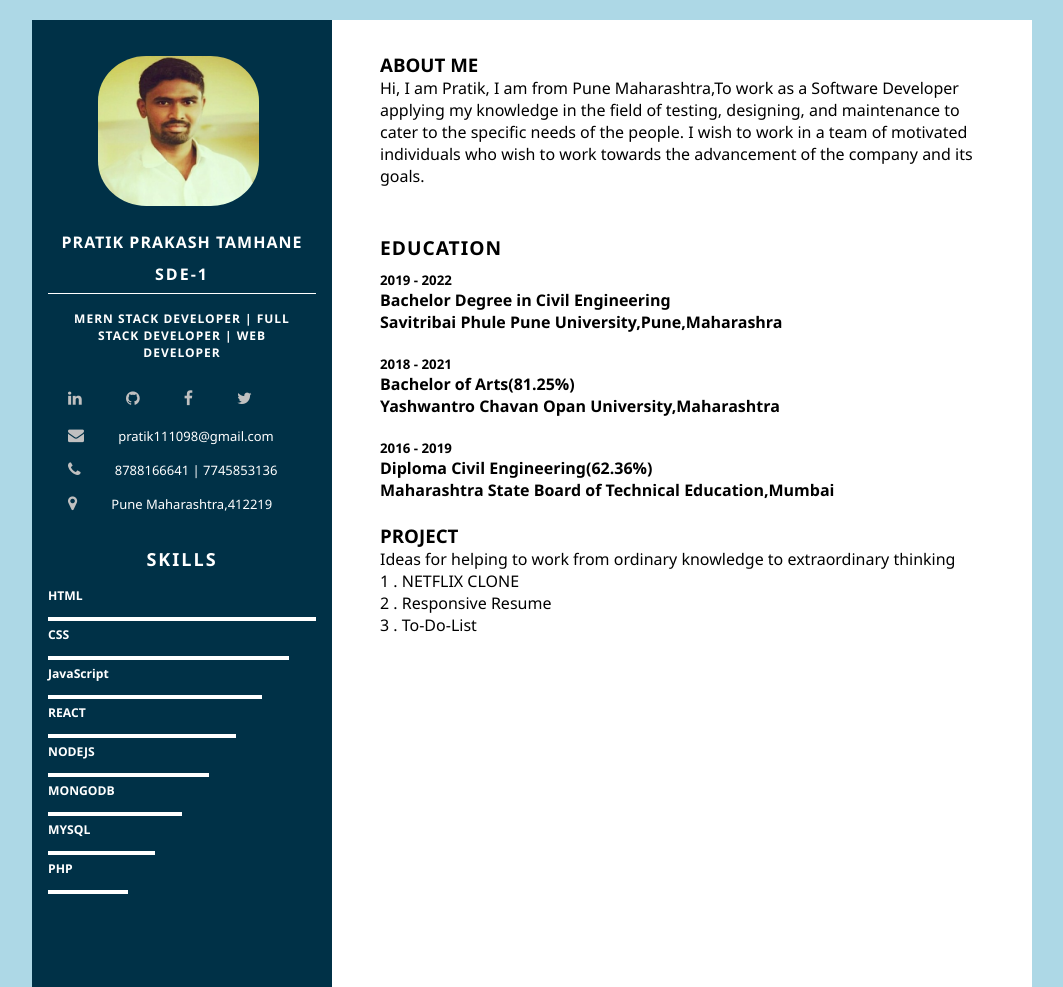
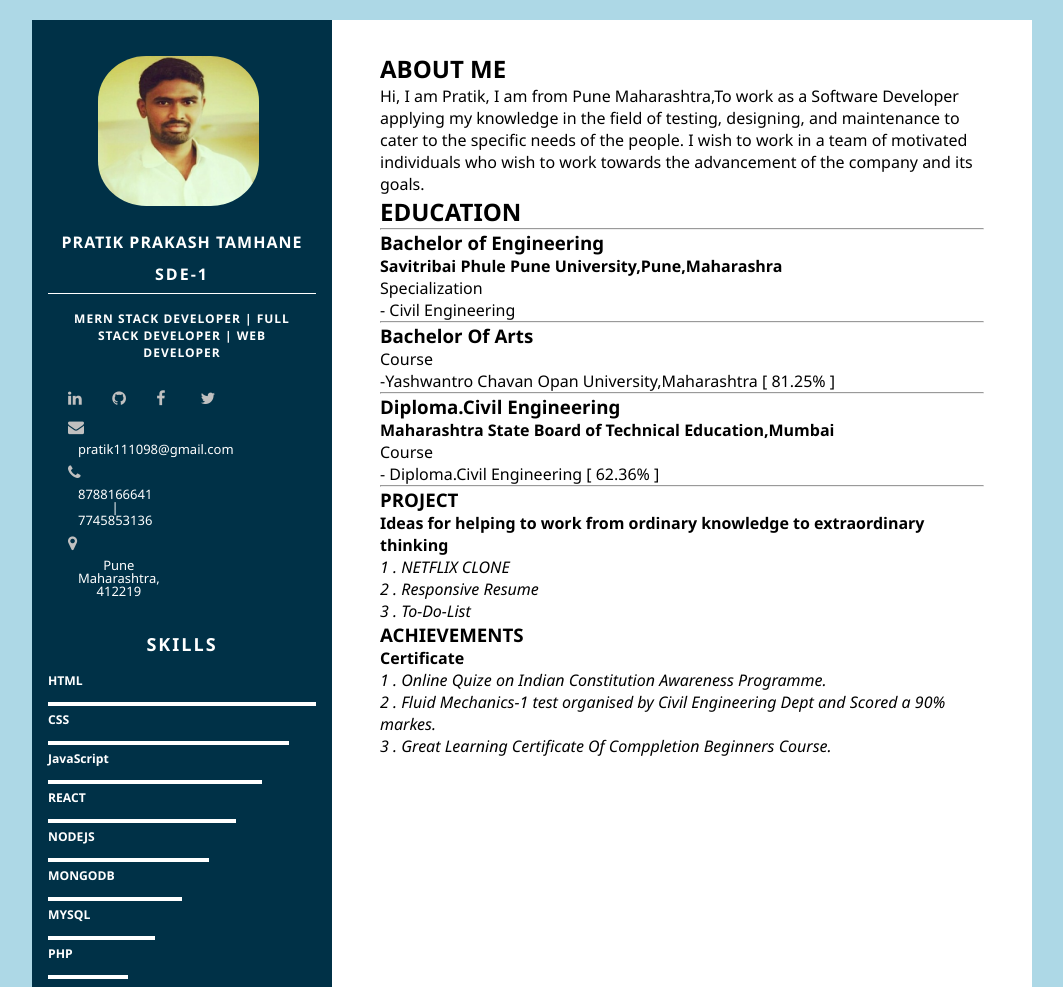
Before and after one commit to pratiktamhane/Responsive-Resume-using-CSS-Grid---Responsive-Resume-using-CSS-Grid---bfy8sww7425v, a plain HTML site: page index.html in a window 1280 px wide. Shown: the top 987 px of the page, without its empty margins (32-1095 px from the left). Drawn offline with Linux system fonts and the light colour scheme.

Commit message:
Update index.html

```diff
--- a/index.html
+++ b/index.html
@@ -11,7 +11,8 @@
 
     <link rel="preconnect" href="https://fonts.googleapis.com">
     <link rel="preconnect" href="https://fonts.gstatic.com" crossorigin>
-    <link rel="stylesheet" href="./style.css">
+    <link rel="stylesheet" href="style.css">
+    <link rel="stylesheet" href="/css/all.css">
     <link href="https://fonts.googleapis.com/css2?family=Poppins:wght@100;300;400;600&display=swap" rel="stylesheet">
     <link rel="stylesheet" href="https://cdnjs.cloudflare.com/ajax/libs/font-awesome/4.7.0/css/font-awesome.min.css">
 
@@ -27,29 +28,32 @@
                     <h2 class="name">PRATIK PRAKASH TAMHANE</h2>
                     <h4 class="designation">SDE-1</h4>
 
-                    <p class="description">Mern Stack Developer | Full Stack Developer | Web Developer
+                    <p class="description">mern stack developer | full stack developer | web developer
                     </p>
                 </div>
 
                 <div class="contact-item">
                     <span class="socia-media">
 
-                        <a href="https://www.linkedin.com/in/pratik-tamhane-583023217" target="_blank"><i class="fab fa fa-linkedin"></i></a>
-                        <a href="https://github.com/pratiktamhane" target="_blank"><i class="fab fa fa-github"></i></a>
+                        <a href="https://www.linkedin.com/in/pratik-tamhane-583023217" target="new" class="icons"><i
+                                class="fab fa fa-linkedin"></i></a>
+                        <a href="https://github.com/pratiktamhane" target="new" class="icons"><i
+                                class="fab fa fa-github"></i></a>
+                        <a href="https://www.facebook.com/" target="new" class="icons"><i
+                                class="fab fa fa-facebook"></i></a>
 
-                        <i class="fab fa fa-facebook"></i>
-                        <i class="fab fa fa-twitter"></i>
+                        <i class="fab fa fa-twitter"></i></a>
                     </span>
 
                     <div class="personal-details">
-                        <span class="icon"><i class="fa fa-envelope" aria-hidden="true"></i></span>
-                        <span class="text">pratik111098@gmail.com</span>
+                        <i class="fas fa fa-envelope">
+                            <p class="text">pratik111098@gmail.com</p>
                         </i> <br>
-                        <span class="icon"><i class="fa fa-phone" aria-hidden="true"></i></span>
+                        <i class="fas fa fa-phone">
                             <p class="text">8788166641 | 7745853136</p>
                         </i><br>
-                        <span class="icon"><i class="fa fa-map-marker" aria-hidden="true"></i></span>
-                            <p class="text">Pune Maharashtra,412219</p>
+                        <i class="fas fa fa-map-marker">
+                            <p class="text">Pune Maharashtra, 412219</p>
                         </i>
                     </div>
 
@@ -114,43 +118,65 @@
         <section class="right-section">
             <div class="right-main-content">
                 <div class="right-title">
-                    <h3>ABOUT ME</h3>
-                    <p>Hi, I am Pratik, I am from Pune Maharashtra,To work as a Software Developer applying my knowledge in the field of testing, designing, and maintenance to cater to the specific needs of the people. I wish to work in a team of motivated individuals who wish to work towards the advancement of the company and its goals.</p>
-                </div><br>
-                <div class="contactInfo education">
-                    <h3 class="title">Education</h3>
-                    <ul>
-                        <li>
-                            <h5>2019 - 2022</h5>
-                            <h4>Bachelor Degree in Civil Engineering</h4>
-                            <h4>Savitribai Phule Pune University,Pune,Maharashra</h4>
-                        </li>
+                    <h2 class="about-me">ABOUT ME</h2>
+                    <p class="bio">Hi, I am Pratik, I am from Pune Maharashtra,To work as a Software Developer applying my knowledge in the field of testing, designing, and maintenance to cater to the specific needs of the people. I wish to work in a team of motivated individuals who wish to work towards the advancement of the company and its goals. </p>
+
+                    <h2 id="education">EDUCATION</h2>
+                    <section>
+                        <hr>
+                        <h3 class="section-heading">Bachelor of Engineering</h3>
+
+                        <h4 id="heading">Savitribai Phule Pune University,Pune,Maharashra</h4>
+
+                        <p>Specialization</p>
+
+                        <p id="spe">- Civil Engineering</p>
+                        <hr>
+
+                        <h3 class="section-heading">Bachelor Of Arts</h3>
+
+                        <h4 id="heading"></h4>
+
+                        <p>Course</p>
+
+                        <p id="spe">-Yashwantro Chavan Opan University,Maharashtra [ 81.25% ]</p>
+                        <hr>
+
+                        <h3 class="section-heading">Diploma.Civil Engineering</h3>
+
+                        <h4 id="heading">Maharashtra State Board of Technical Education,Mumbai</h4>
+
+                        <p>Course</p>
+
+                        <p id="spe">- Diploma.Civil Engineering [ 62.36% ]</p>
+                        <hr>
+
+                    </section>
+
+                    <h3 id="education">PROJECT</h3>
+
+                    <h4 id="heading">Ideas for helping to work from ordinary knowledge to extraordinary thinking</h4>
+
+                    <p id="details"><i>
+                        1 . NETFLIX CLONE
                         <br>
-                        <li>
-                            <h5>2018 - 2021</h5>
-                            <h4>Bachelor of Arts(81.25%)</h4>
-                            <h4>Yashwantro Chavan Opan University,Maharashtra</h4>
-                        </li>
+                       2 . Responsive Resume
+                       <br>
+                       3 . To-Do-List </i>
+                    </p>
+
+                    <h3 id="education">ACHIEVEMENTS</h3>
+                    <h4 id="heading">Certificate</h4>
+                    <p id="details"><i>
+                        1 . Online Quize on Indian Constitution Awareness Programme.
                         <br>
-                        <li>
-                            <h5>2016 - 2019</h5>
-                            <h4>Diploma Civil Engineering(62.36%)</h4>
-                            <h4>Maharashtra State Board of Technical Education,Mumbai</h4>
-                        </li>
-                        </ui>
-                        </div>
+                        2 . Fluid Mechanics-1 test organised by Civil Engineering Dept and Scored a 90% markes.
                         <br>
-                        <div class="right-title">
-                            <h3>PROJECT</h3>
-                            <p>Ideas for helping to work from ordinary knowledge to extraordinary thinking<br>
-                                1 . NETFLIX CLONE
-                                <br>
-                               2 . Responsive Resume
-                               <br>
-                               3 . To-Do-List
-                            </p>
+                        3 . Great Learning Certificate Of Comppletion Beginners Course.
 
-                        </div>
+                    </i>
+                    </p>
+                </div>
             </div>
         </section>
     </main>
```
